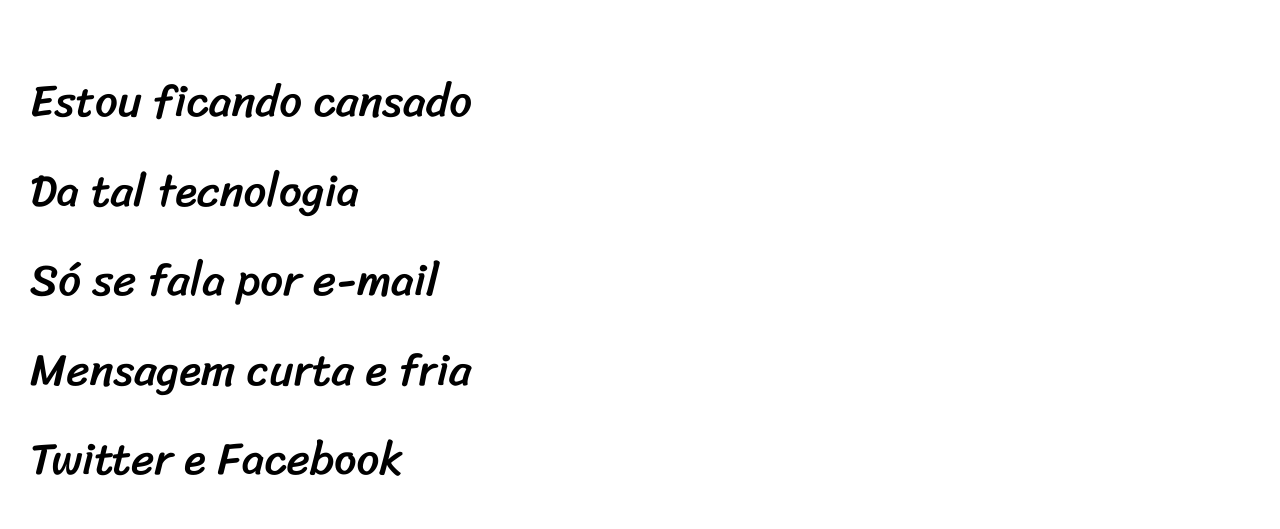
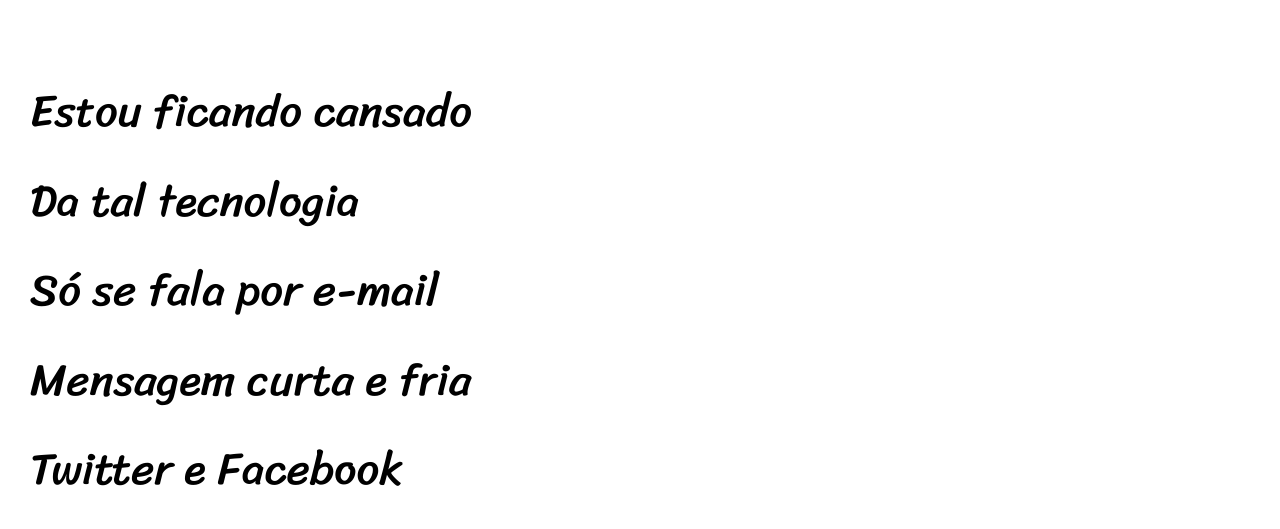
Before and after one commit to r7kings/projeto-cordel, a plain HTML site: page index.html in a window 1280 px wide. Shown: the part 268-797 px from the top of the page. Drawn offline with Linux system fonts and the light colour scheme.

Commit message:
Update style.css

```diff
--- a/estilo/style.css
+++ b/estilo/style.css
@@ -44,7 +44,7 @@ header a:hover, footer a:hover {
 section {
     font-family: var(--fonte3);
     background-color: white;
-    padding: 60px 30px;
+    padding: 70px 30px;
     font-size: 3.5vw;
     line-height: 2em;
 }
```
